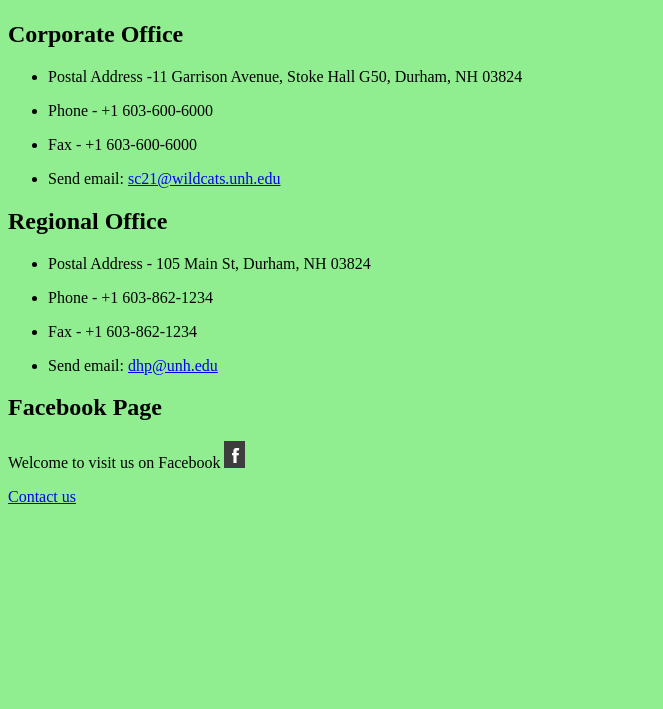
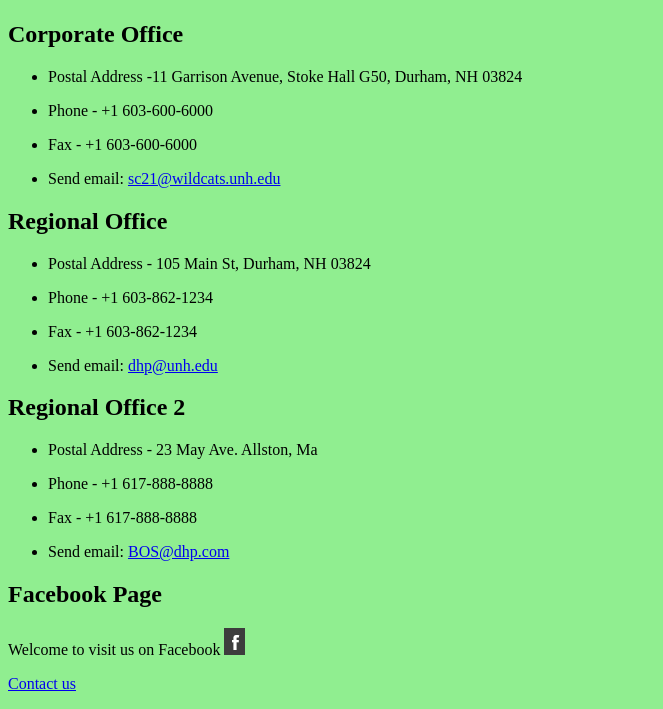
Before and after one commit to unhsc21/admin410, a plain HTML site: page contact_us.html in a window 1280 px wide. Shown: the part 630-1339 px from the top of the page, without its empty margins (0-663 px from the left). Before the commit the page ends 1152 px from the top, so only its background shows below. Drawn offline with Linux system fonts and the light colour scheme.

Commit message:
Update contact_us.html

```diff
--- a/contact_us.html
+++ b/contact_us.html
@@ -62,6 +62,21 @@
                 <p>Send email: <a href="dhp@unh.edu"> dhp@unh.edu</a></p>
             </li>
         </ul>
+     <h2>Regional Office 2</h2>
+        <ul>
+            <li>
+                <p>Postal Address - 23 May Ave. Allston, Ma</p>
+            </li>
+            <li>
+                <p>Phone - +1 617-888-8888</p>
+            </li>
+            <li>
+                <p>Fax - +1 617-888-8888</p>
+            </li>
+            <li>
+                <p>Send email: <a href="Bos@dhp.com"> BOS@dhp.com</a></p>
+            </li>
+        </ul>
     <h2>Facebook Page</h2>
     <p>Welcome to visit us on Facebook <a href="https://www.facebook.com"><img src="fb.jpg" alt="facebook"></a></p>
 </body>
```
